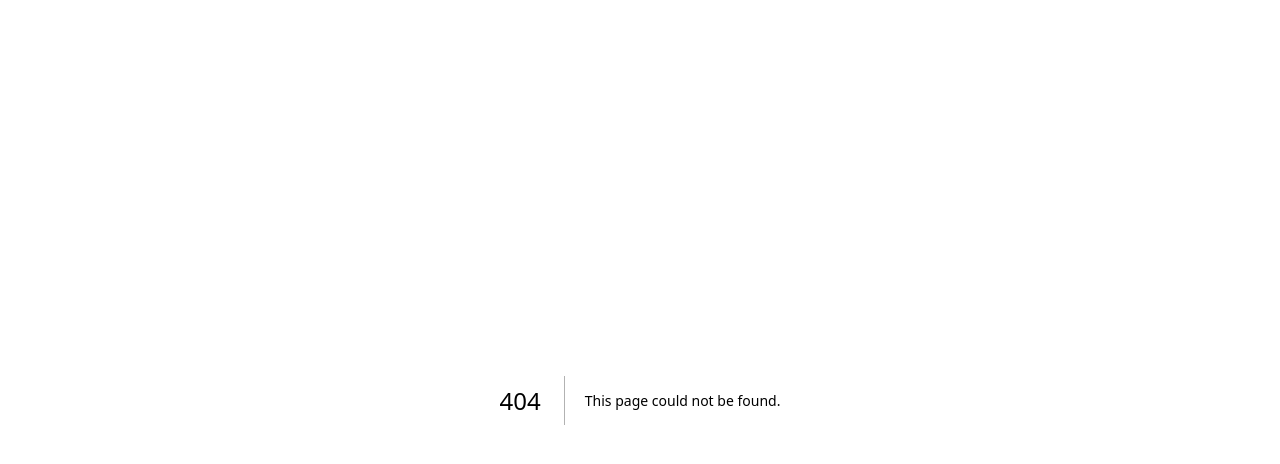
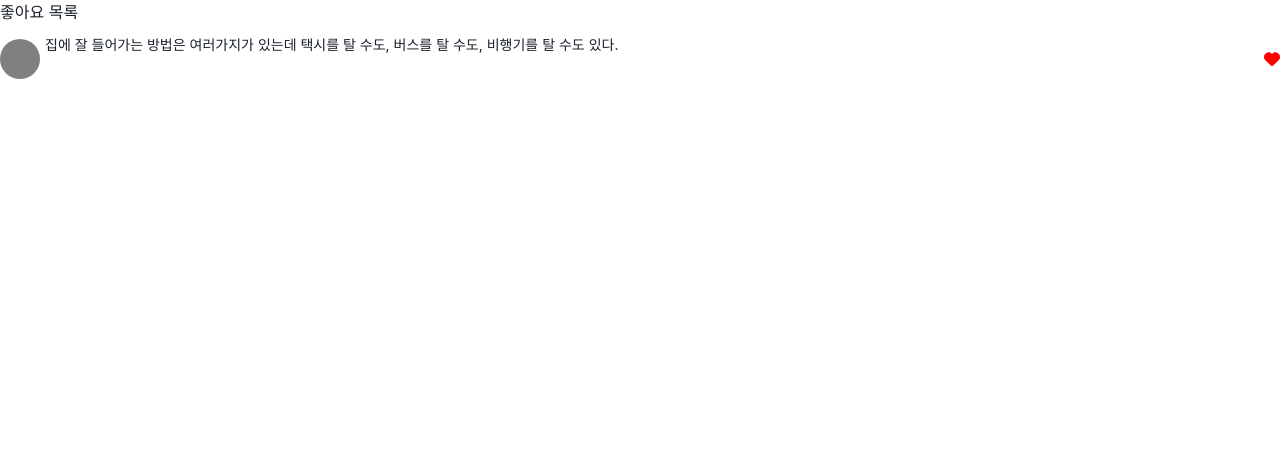
Before and after one commit to DevTraces/FrontEnd, a Next.js app: page /home/components/SideBar/Like in a window 1280 px wide. Before the commit this address had no page. Shown: the top 464 px of the page. Built offline with nearby package versions, Linux system fonts and the light colour scheme.

Commit message:
feat: Create SideBar Like component

```diff
--- /dev/null
+++ b/src/pages/home/components/SideBar/Like/index.tsx
@@ -0,0 +1,46 @@
+import { Box, Flex, Icon, Text } from "@chakra-ui/react";
+import { faHeart } from "@fortawesome/free-solid-svg-icons";
+import { FontAwesomeIcon } from "@fortawesome/react-fontawesome";
+
+const posts = [
+  {
+    id: "fbq33",
+    nickname: "PeterMeter",
+    postContent:
+      "집에 잘 들어가는 방법은 여러가지가 있는데 택시를 탈 수도, 버스를 탈 수도, 비행기를 탈 수도 있다."
+  }
+];
+export default function Like() {
+  return (
+    <Flex direction="column" gap="10px">
+      좋아요 목록
+      <Flex direction="column" gap="20px">
+        {posts.map(post => {
+          return (
+            <Flex
+              key={post.id}
+              alignItems="center"
+              justifyContent="space-between"
+              gap="5px"
+              h="50px"
+            >
+              <>
+                <Box boxSize={10} borderRadius="50%" bg="gray" />
+                <Text
+                  flex={1}
+                  overflowWrap="break-word"
+                  overflow="hidden"
+                  h="100%"
+                  fontSize="sm"
+                >
+                  {post.postContent}
+                </Text>
+                <Icon as={FontAwesomeIcon} icon={faHeart} color="red" />
+              </>
+            </Flex>
+          );
+        })}
+      </Flex>
+    </Flex>
+  );
+}
```
